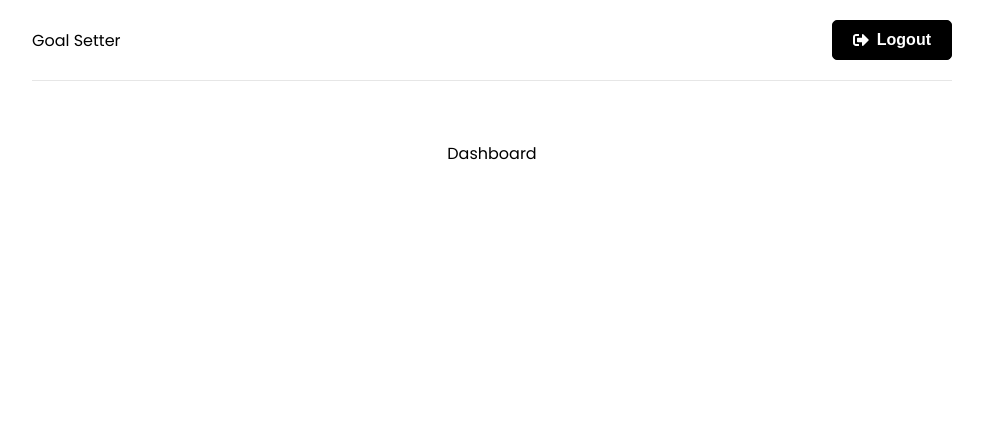
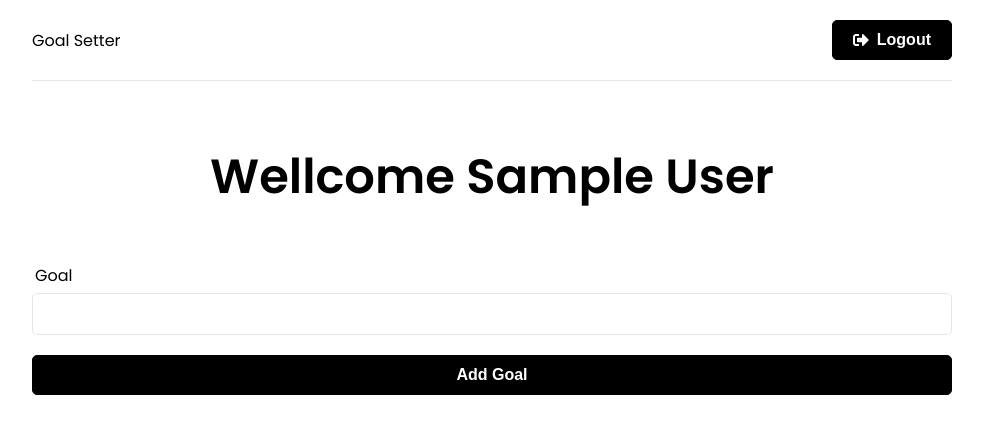
Before and after one commit to Mohammad-jf/goals-app-mern, a React (Create React App) app in the folder frontend/: page / in a window 1280 px wide. Shown: the top 434 px of the page, without its empty margins (148-1131 px from the left). Built offline with nearby package versions, Linux system fonts and the light colour scheme; sample sign-in values are in the browser's storage.

Commit message:
fixing createGoal bug

```diff
--- a/frontend/package.json
+++ b/frontend/package.json
@@ -20,8 +20,8 @@
     "web-vitals": "^2.1.4"
   },
   "scripts": {
-    "start": "react-scripts start",
-    "build": "react-scripts build",
+    "start": "react-scripts  start",
+    "build": "react-scripts  build",
     "test": "react-scripts test",
     "eject": "react-scripts eject"
   },
--- /dev/null
+++ b/frontend/src/components/GoalForm.jsx
@@ -0,0 +1,42 @@
+import React, { useState } from 'react'
+import { useDispatch } from 'react-redux';
+import { createGoal } from '../features/goals/goalsSlice'
+
+const GoalForm = () => {
+    const dispatch = useDispatch();
+    const [text, setText] = useState('');
+
+
+    const onChange = (e) => {
+        setText(e.target.value)
+    }
+
+    const onSubmit = (e) => {
+        e.preventDefault();
+        dispatch(createGoal(text));
+        setText('');
+    }
+
+
+    return (
+        <section className='from'>
+            <form onSubmit={onSubmit}>
+                <div className="form-group">
+                    <label htmlFor="text">Goal</label>
+                    <input
+                        type="text"
+                        name='text'
+                        id='text'
+                        value={text}
+                        onChange={onChange} />
+                </div>
+                <div className="form-group">
+                    <button className='btn btn-block' type='submit'>Add Goal</button>
+                </div>
+            </form>
+
+        </section>
+    )
+}
+
+export default GoalForm
--- a/frontend/src/features/goals/goalsService.js
+++ b/frontend/src/features/goals/goalsService.js
@@ -1,13 +1,24 @@
 import axios from 'axios';
-const API_URL = '/api/goals';
+const API_URL_goals = '/api/goals';
 
 const getGoals = async (token) => {
-  const response = await axios.get(API_URL);
+  const config = {
+    headers: {
+      authorization: `Bearer ${token}`,
+    },
+  };
+  const response = await axios.get(API_URL_goals, config);
   return response.data;
 };
 
-const createGoal = async (goalText,token) => {
-  const response = await axios.post(API_URL, goalText);
+const createGoal = async (text, token) => {
+  const config = {
+    headers: {
+      Authorization: `Bearer ${token}`,
+    },
+  };
+
+  const response = await axios.post(API_URL_goals, { text }, config);
   return response.data;
 };
 
--- a/frontend/src/features/goals/goalsSlice.js
+++ b/frontend/src/features/goals/goalsSlice.js
@@ -3,6 +3,7 @@ import goalsService from '../goals/goalsService';
 
 const initialState = {
   goals: [],
+  goal: null,
   isError: false,
   isSuccess: false,
   isLoading: false,
@@ -11,7 +12,8 @@ const initialState = {
 
 export const getGoals = createAsyncThunk('goals/getGoals', async (thunkAPI) => {
   try {
-    return await goalsService.getGoals();
+    const token = thunkAPI.getState().auth.user.token;
+    return await goalsService.getGoals(token);
   } catch (err) {
     const message =
       (err.response && err.response.data && err.response.data.message) ||
@@ -24,9 +26,10 @@ export const getGoals = createAsyncThunk('goals/getGoals', async (thunkAPI) => {
 
 export const createGoal = createAsyncThunk(
   'goals/createGoal',
-  async (thunkAPI) => {
+  async (text, thunkAPI) => {
     try {
-      return await goalsService.createGoal();
+      const token = thunkAPI.getState().auth.user.token;
+      return await goalsService.createGoal(text, token);
     } catch (err) {
       const message =
         (err.response && err.response.data && err.response.data.message) ||
@@ -76,7 +79,23 @@ export const goalsSlice = createSlice({
   reducers: {
     reset: (state) => initialState,
   },
-  extraReducers: (builder) => {},
+  extraReducers: (builder) => {
+    builder
+      .addCase(createGoal.pending, (state) => {
+        state.isLoading = true;
+      })
+      .addCase(createGoal.fulfilled, (state, action) => {
+        state.isLoading = false;
+        state.isSuccess = true;
+        state.goal = action.payload;
+      })
+      .addCase(createGoal.rejected, (state, action) => {
+        state.isError = true;
+        state.isSuccess = false;
+        state.goal = null;
+        state.message = action.payload;
+      });
+  },
 });
 
 export const { reset } = goalsSlice.actions;
--- a/frontend/src/pages/Dashboard.jsx
+++ b/frontend/src/pages/Dashboard.jsx
@@ -2,6 +2,7 @@ import React from 'react'
 import { useEffect } from 'react'
 import { useNavigate } from 'react-router-dom';
 import { useSelector } from 'react-redux';
+import GoalForm from '../components/GoalForm';
 
 const Dashboard = () => {
   const navigate = useNavigate()
@@ -15,7 +16,13 @@ const Dashboard = () => {
   }, [user, navigate])
 
   return (
-    <div>Dashboard</div>
+    <>
+      <section className='heading'>
+        <h1>Wellcome {user && user.name}</h1>
+      </section>
+      <GoalForm />
+
+    </>
   )
 }
 
```
